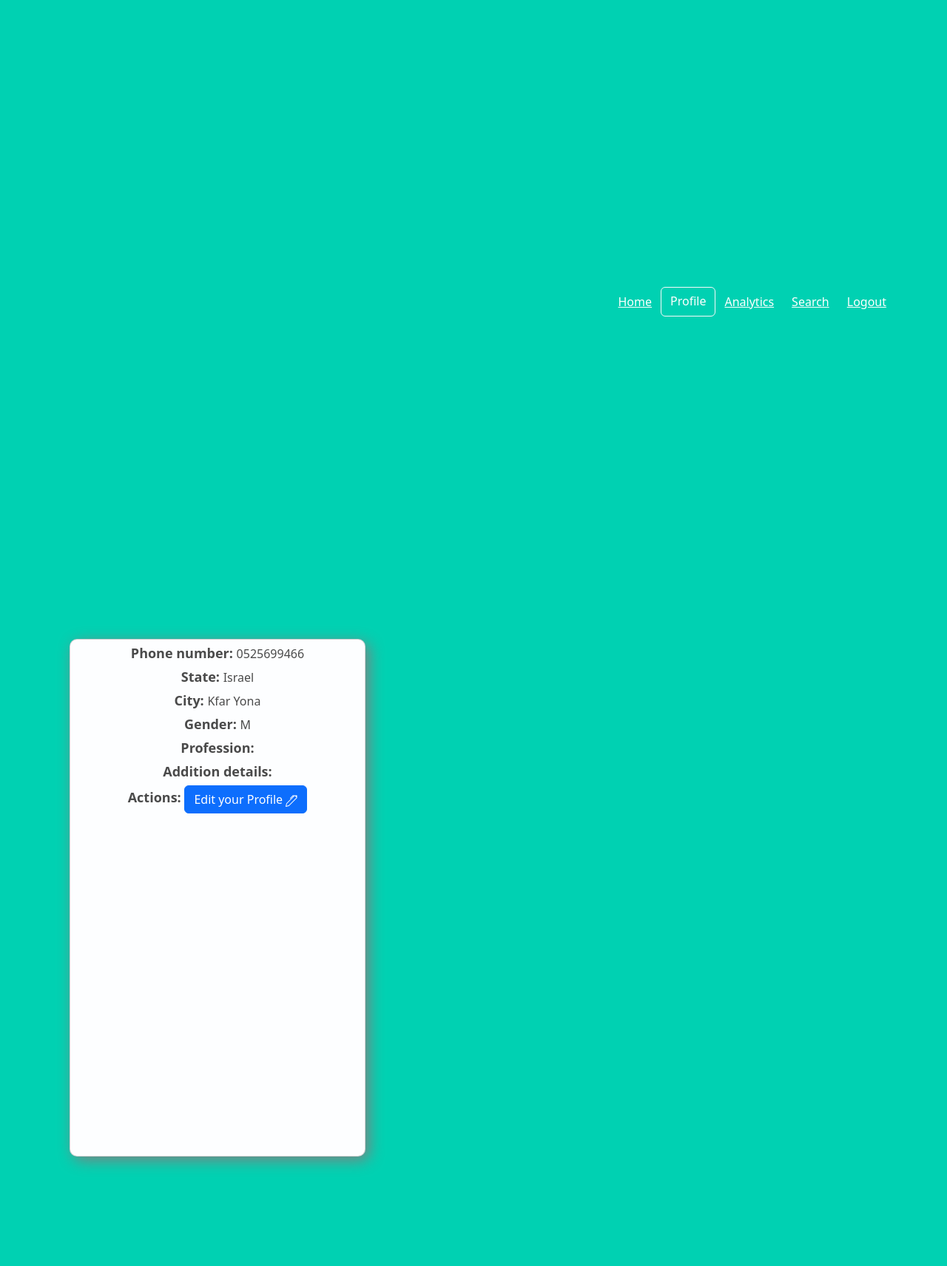
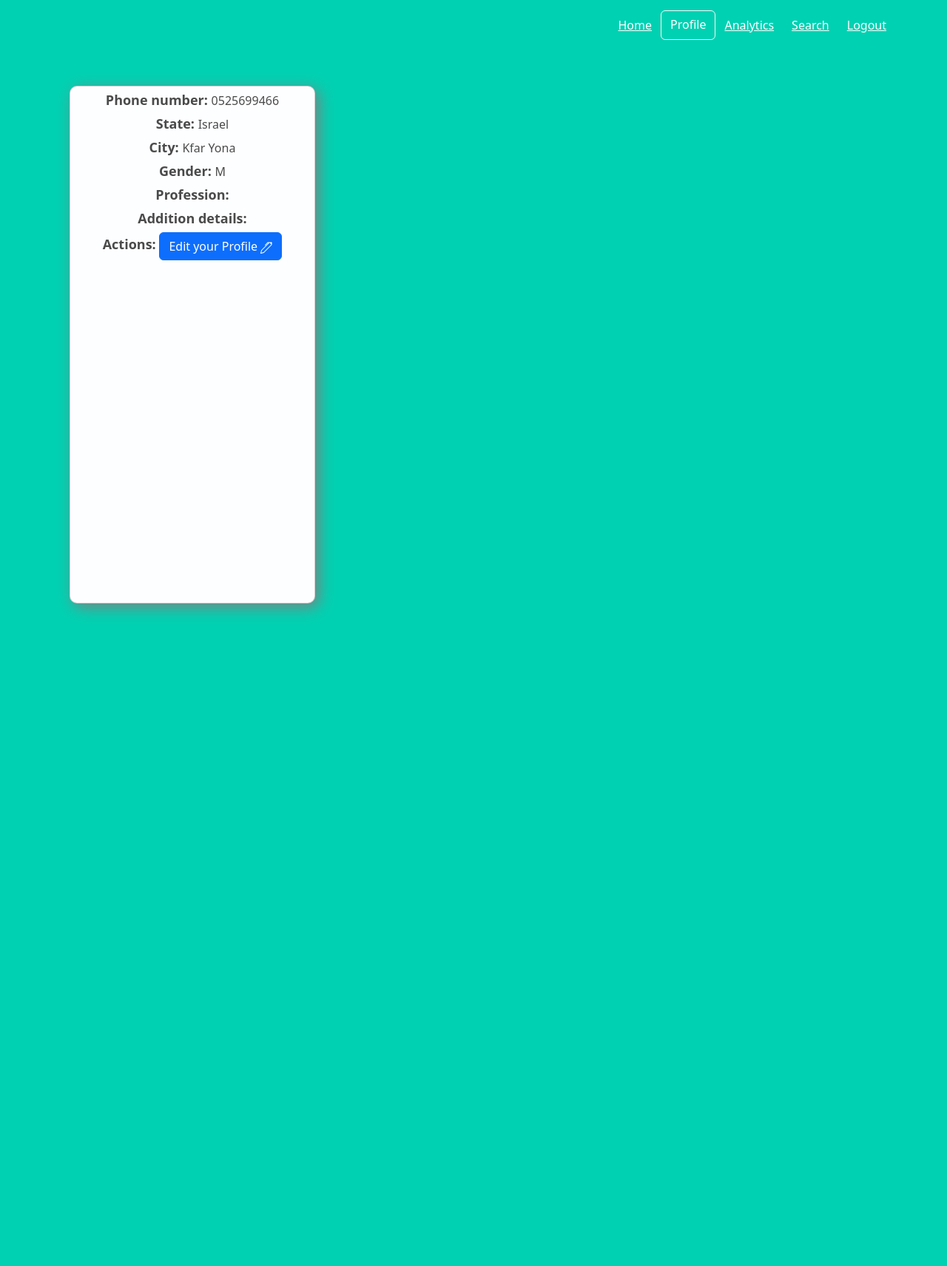
Before and after one commit to orizem/VehiclesMarket, a Flask app: page /profile in a window 1280 px wide. Shown: the whole page at 74% size. After the commit the page ends 834 px from the top, so only its background shows below. Run offline with Flask 2, Linux system fonts and the light colour scheme; a user stored in the database is signed in; data comes from the database, SQL or seed files in the repository; some libraries are stand-ins or nearby versions; some web fonts are replaced; grey boxes are pictures that could not be loaded.

Commit message:
fixed profile css

```diff
--- a/website/static/files/style_profile.css
+++ b/website/static/styles/style_profile.css
@@ -6,8 +6,6 @@
   background-color: ivory;
 }
 .container {
-  width: 100vw;
-  height: 100vh;
   /* display: flex; */
   justify-content: center;
   align-items: center;
--- a/website/templates/profile.html
+++ b/website/templates/profile.html
@@ -1,6 +1,4 @@
 <!-- templates/profile.html -->
-
-{% extends "base.html" %}
 
 {% block head %}
 <head>
@@ -11,9 +9,11 @@
   <link rel="stylesheet" href="https://cdnjs.cloudflare.com/ajax/libs/bulma/0.7.2/css/bulma.min.css" />
   <link href="https://cdn.jsdelivr.net/npm/bootstrap@5.2.0/dist/css/bootstrap.min.css" rel="stylesheet"
         integrity="sha384-gH2yIJqKdNHPEq0n4Mqa/HGKIhSkIHeL5AyhkYV8i59U5AR6csBvApHHNl/vI1Bx" crossorigin="anonymous">
-  <link href="{{ url_for('static', filename='files/style_profile.css') }}" rel="stylesheet">
+  <link href="{{ url_for('static', filename='styles/style_profile.css') }}" rel="stylesheet">
 </head>
 {% endblock %}
+
+{% extends "base.html" %}
 
 {% block content %}
   <!-- Left -->
```
